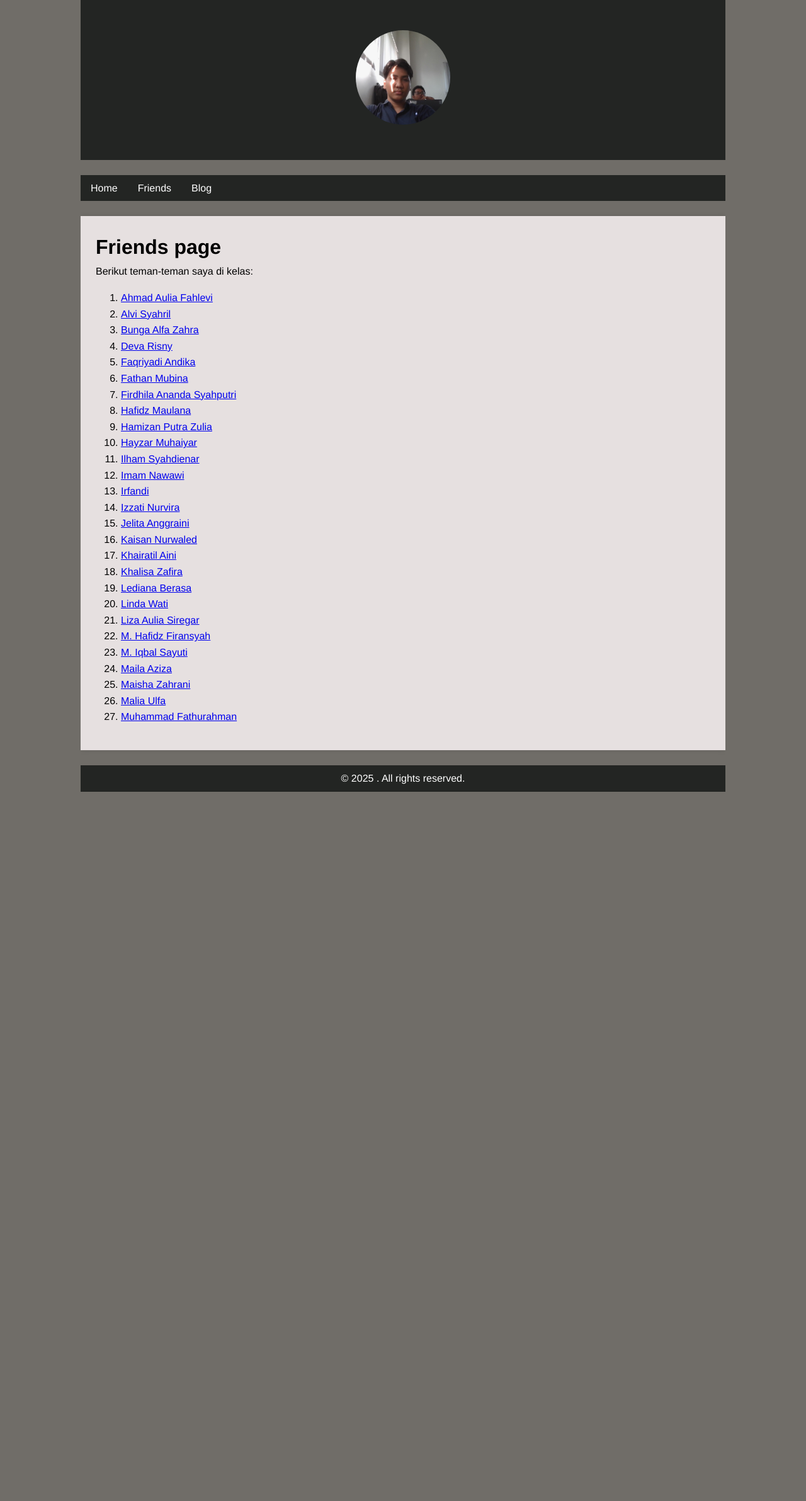
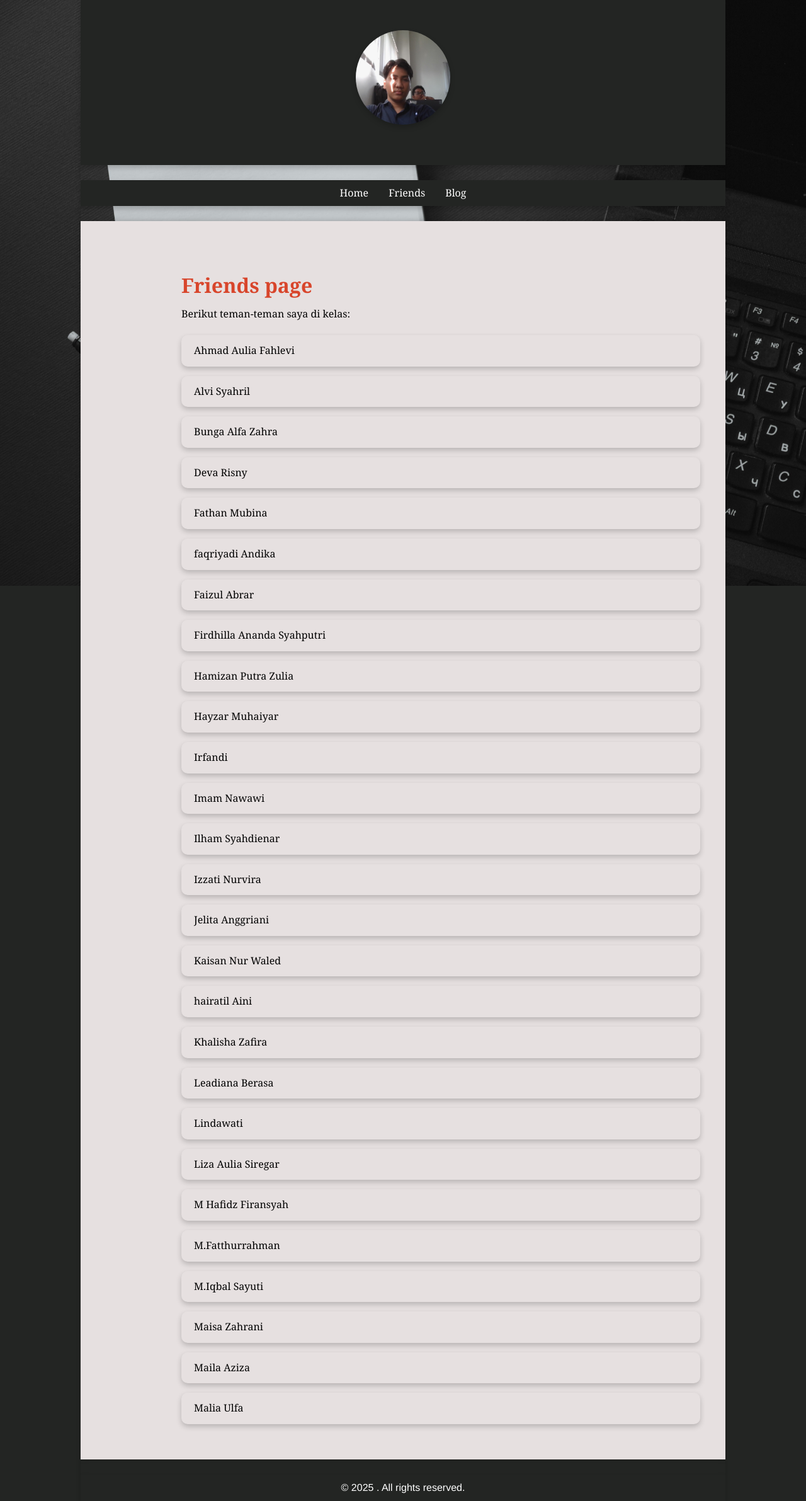
Before and after one commit to Faizul-Abrar/Faizul-Abrar.github.io, a Jekyll site: the page built from friends.md, in a window 1280 px wide. Shown: the whole page at 63% size. Built offline with Jekyll 4.4.1, drawn with Linux system fonts in a browser that asks for light colours; before the commit the page ends 1257 px from its top, so only the background shows below that.

Commit message:
add scss

```diff
--- a/_sass/main.scss
+++ b/_sass/main.scss
@@ -11,30 +11,42 @@ p {
 
 body {
     font-family: $font-stack; line-height: 1.6;
-    background-color: #706d68;
+    background-color: #232523;
+    background-image: url(/assets/images/back.jpg);
+            background-repeat: no-repeat;
+            background-size: 1400px;
 }
 
 header {
     text-align: center; padding: 24px; color: #fff;
     background-color: $primary-color;
+     box-shadow: 0 4px 8px rgba(0,0,0,0.2);
 }
 
 main {
     padding: 24px; margin-top: 24px;
-    box-shadow: 0 0 8px rgba(0, 0, 0, 0.1);
+    box-shadow: 0 0 8px rgba(0, 0, 0, 0.2);
     background-color: #e6e0e0;
 }
 
 footer {
     text-align: center; padding: 8px; margin-top: 24px; color: #fff;
     background-color: $primary-color;
+     box-shadow: 0 4px 8px rgba(0,0,0,0.2);
 }
 
-h2 {
-    color: #333; margin-bottom: 8px;
+h1 {
+    color: #d8452b; margin-bottom: 8px;
+     font-family: Georgia, 'Times New Roman', Times, serif;
+
 }
 
 nav {
+    display: flex;
+    background-color:#232523;
+    justify-content: center ;
+     box-shadow: 0 4px 8px rgba(0,0,0,0.2);
+      font-family: Georgia, 'Times New Roman', Times, serif;
     margin: 24px 0;
     ul {
         list-style-type: none; margin: 0; padding: 0; overflow: hidden;
@@ -54,13 +66,52 @@ nav {
 
 .container {
     width: 80%; margin: auto; overflow: hidden;
+     box-shadow: 0 4px 8px rgba(0,0,0,0.2);
 }
 
 .profile-picture {
     width: 150px; height: 150px; border-radius: 50%; margin: 24px auto;
     background-color: $secondary-color;
+     box-shadow: 0 4px 8px rgba(0,0,0,0.2);
 }
 
 .active {
     background-color: $secondary-color;
+     box-shadow: 0 4px 8px rgba(0,0,0,0.2);
+      font-family: Georgia, 'Times New Roman', Times, serif;
 }
+
+.friends-container {
+  margin: 0 auto;
+  padding: 2rem 1rem;
+  max-width: 1000px;
+  margin-left: 120px;
+  margin-top: 20px;
+  font-family: Georgia, 'Times New Roman', Times, serif;
+}
+
+.friends-page {
+  display: flex;
+  flex-direction: column;
+  gap: 15px;
+  margin-top: 20px;
+  justify-content: center;
+  margin-left: auto;
+  margin-right: auto;
+  font-family: Georgia, 'Times New Roman', Times, serif;
+}
+
+.friends-page a {
+  padding: 0.75rem 1.25rem;
+  border-radius: 10px;
+  text-decoration: none;
+  color: black;
+  font-weight: 500;
+  box-shadow: 0 4px 8px rgba(0,0,0,0.2);
+  transition: all 0.3s ease;
+}
+
+.friends-page a:hover {
+  background-color: #49357a;
+  transform: scale(1.05);
+}
--- a/friends.md
+++ b/friends.md
@@ -1,34 +1,40 @@
 ---
-layout: default
-title: Friends
+layout : default
+title : friends
 ---
 
-# Friends page
-Berikut teman-teman saya di kelas:
-1. [Ahmad Aulia Fahlevi](https://lepii1.github.io/)
-2. [Alvi Syahril](https://alvi0syahril.github.io)
-3. [Bunga Alfa Zahra](https://bunga-hub.github.io/)
-4. [Deva Risny](http://devarisny.github.io)
-5. [Faqriyadi Andika](http://faqriyadiandika.github.io)
-6. [Fathan Mubina](https://fathan-mubina.github.io/)
-7. [Firdhila Ananda Syahputri](https://firdhilaananda.github.io)
-8. [Hafidz Maulana](https://hafidzmaulana28.github.io/)
-9. [Hamizan Putra Zulia](https://hamizan18.github.io/)
-10. [Hayzar Muhaiyar](https://hayzarmuhaiyar0101.github.io/)
-11. [Ilham Syahdienar](https://ilhamdienar.github.io/)
-12. [Imam Nawawi](https://imamnawawi1c.github.io/)
-13. [Irfandi](https://irfandi8.github.io/)
-14. [Izzati Nurvira](https://izzati31.github.io/)
-15. [Jelita Anggraini](https://jexiee99.github.io/jexiee99/)
-16. [Kaisan Nurwaled](https://kaisan969.github.io)
-17. [Khairatil Aini](https://khairatilaini.github.io/)
-18. [Khalisa Zafira](https://khalisha0zafira.github.io/khalishazafira.github.io/)
-19. [Lediana Berasa](https://ledianaberasa.github.io/)
-20. [Linda Wati](https://lindawati26.github.io/)
-21. [Liza Aulia Siregar](https://lizaauliasiregar.github.io/)
-22. [M. Hafidz Firansyah](https://mhafidzfiransyah.github.io/)
-23. [M. Iqbal Sayuti](https://iqbalsayuti0.github.io/)
-24. [Maila Aziza](https://mailaazizaa.github.io/)
-25. [Maisha Zahrani](https://maishazahrani.github.io/)
-26. [Malia Ulfa](https://maliaulfa2.github.io/)
-27. [Muhammad Fathurahman](https://fyou00.github.io/)
+<div class="friends-container">
+  <h1><strong>Friends page</strong></h1>
+  <p>Berikut teman-teman saya di kelas:</p>
+
+<div class="friends-page">
+<a href="https://lepii1.github.io/">Ahmad Aulia Fahlevi</a>
+<a href="https://alvi0syahril.github.io">Alvi Syahril</a>
+<a href="https://bunga-hub.github.io/">Bunga Alfa Zahra</a>
+<a href="http://devarisny.github.io">Deva Risny</a>
+<a href="https://fathan-mubina.github.io/">Fathan Mubina</a>
+
+<a href="http://faqriyadiandika.github.io">faqriyadi Andika</a>
+<a href="https://faizul-abrar.github.io/">Faizul Abrar</a>
+<a href="https://firdhilaananda.github.io/">Firdhilla Ananda Syahputri</a>
+
+<a href="https://hamizan18.github.io/">Hamizan Putra Zulia</a>
+<a href="https://hayzarmuhaiyar0101.github.io/">Hayzar Muhaiyar</a>
+<a href="https://irfandi8.github.io/">Irfandi</a>
+<a href="https://imamnawawi1c.github.io/">Imam Nawawi</a>
+<a href="https://ilhamdienar.github.io/">Ilham Syahdienar</a>
+<a hreff="https://izzati31.github.io/">Izzati Nurvira</a>
+<a href="https://jexiee99.github.io">Jelita Anggriani</a>
+<a href="https://kaisan969.github.io">Kaisan Nur Waled</a>
+<a href="https://khairatilaini.github.io/">hairatil Aini</a>
+<a href="https://khalisha0zafira.github.io/">Khalisha Zafira</a>
+
+<a href="https://ledianaberasa.github.io/">Leadiana Berasa</a>
+<a href="https://lindawati26.github.io/">Lindawati</a>
+<a href="https://lizaauliasiregar.github.io/">Liza Aulia Siregar</a>
+<a href="https://mhafidzfiransyah.github.io/">M Hafidz Firansyah</a>
+<a href="https://fyou00.github.io/">M.Fatthurrahman</a>
+<a href="https://iqbalsayuti0.github.io/">M.Iqbal Sayuti</a>
+<a href="https://maishazahrani.github.io/">Maisa Zahrani</a>
+<a href="https://mailaazizaa.github.io/">Maila Aziza</a>
+<a href="https://maliaulfa2.github.io/">Malia Ulfa</a>
```
Also changed, not shown: assets/images/back.jpg (added).
